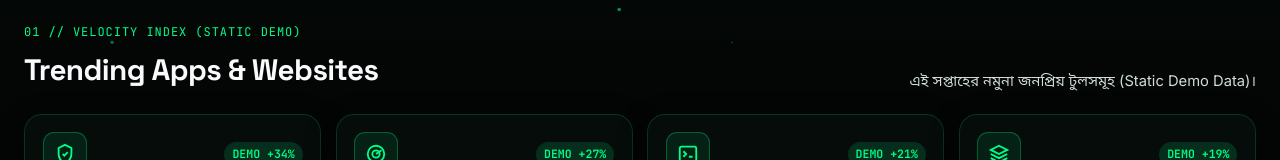
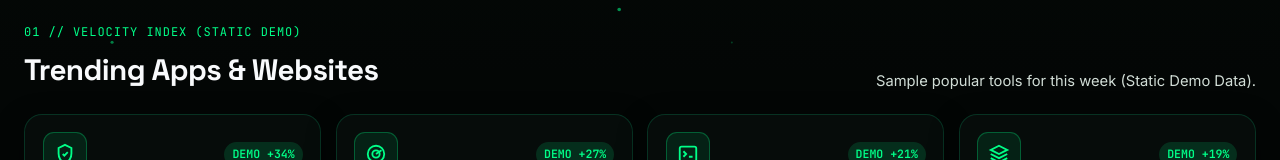
Before and after one commit to tuhin118/ReviewHub, a React (Vite) app: page / in a window 1280 px wide. Shown: the part 727-887 px from the top of the page. Built offline with nearby package versions, Linux system fonts and the light colour scheme.

Commit message:
Translate section description to English

```diff
--- a/src/components/TrendingSection.tsx
+++ b/src/components/TrendingSection.tsx
@@ -17,7 +17,7 @@ export function TrendingSection({ items, onSelectItem }: TrendingSectionProps) {
               Trending Apps &amp; Websites
             </h2>
           </div>
-          <p className="section-desc">এই সপ্তাহের নমুনা জনপ্রিয় টুলসমূহ (Static Demo Data)।</p>
+          <p className="section-desc">Sample popular tools for this week (Static Demo Data).</p>
         </div>
 
         <div className="trending-grid">
@@ -45,7 +45,7 @@ export function TrendingSection({ items, onSelectItem }: TrendingSectionProps) {
                 <button
                   type="button"
                   className="btn btn-secondary"
-                  aria-label={`${item.name} প্রিভিউ দেখুন`}
+                  aria-label={`Inspect preview for ${item.name}`}
                   style={{ padding: '0.4rem 0.8rem', fontSize: '0.82rem' }}
                   onClick={() => onSelectItem(item)}
                 >
```
